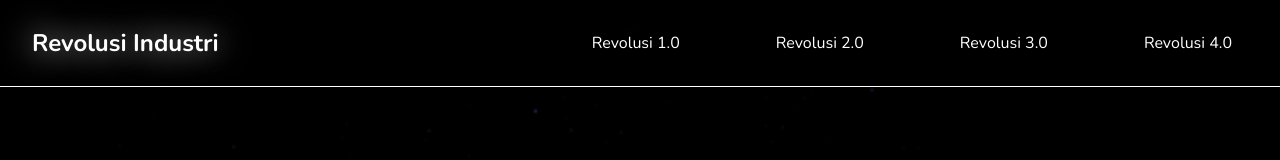
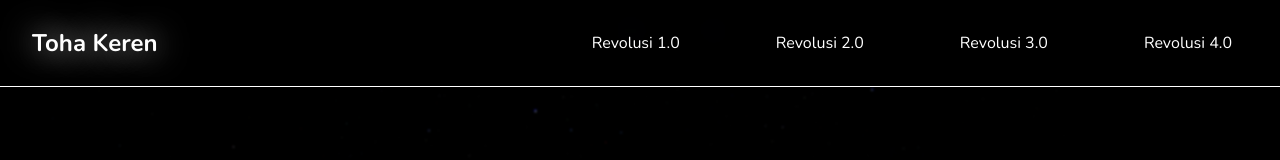
Before and after one commit to FarelHD/TEFA-Sejarah-, a plain HTML site: page index.html in a window 1280 px wide. Shown: the top 160 px of the page. Drawn offline with nearby package versions, Linux system fonts and the light colour scheme.

Commit message:
toha keren

```diff
--- a/index.html
+++ b/index.html
@@ -21,7 +21,7 @@
 
     <header>
       <div class="logo">
-        <h1>Revolusi Industri</h1>
+        <h1>Toha Keren</h1>
       </div>
       <nav>
         <ul>
```
